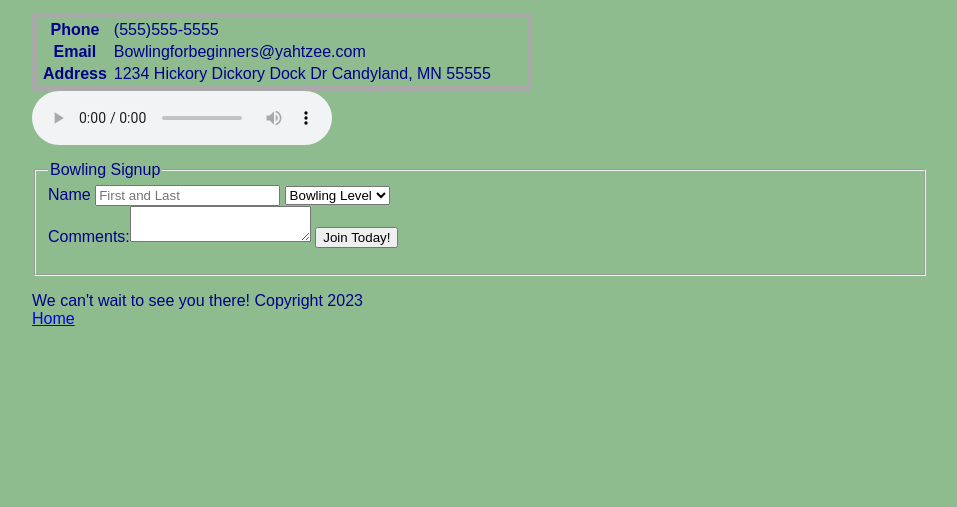
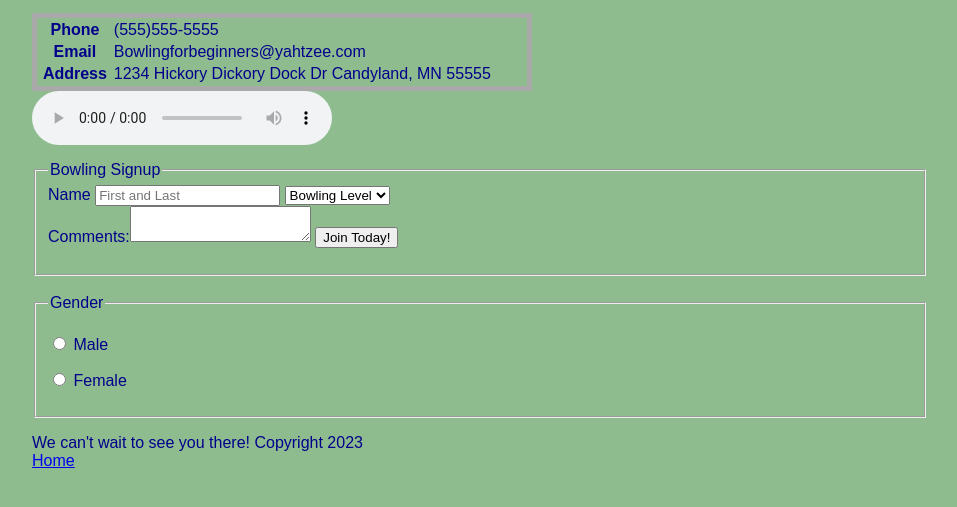
Before and after one commit to annessakester/Contacts, a plain HTML site: page contactus.html in a window 1280 px wide. Shown: the part 143-650 px from the top of the page, without its empty margins (160-1117 px from the left). Drawn offline with Linux system fonts and the light colour scheme.

Commit message:
Add files via upload

```diff
--- a/contactus.html
+++ b/contactus.html
@@ -58,6 +58,18 @@
             <input type="submit" value="Join Today!">
             </p>
          </fieldset>
+         <br>
+         <fieldset>
+             <legend>Gender</legend>
+             <p>
+                <input type="radio" name="Gender" id="male" value="male">
+                 <label for="male">Male</label>
+             </p>
+              <p>
+                <input type="radio" name="Gender" id="female" value="female">
+                 <label for="female">Female</label>
+             </p>
+         </fieldset>
          </form>
      </body>
     <footer>We can't wait to see you there!
```
